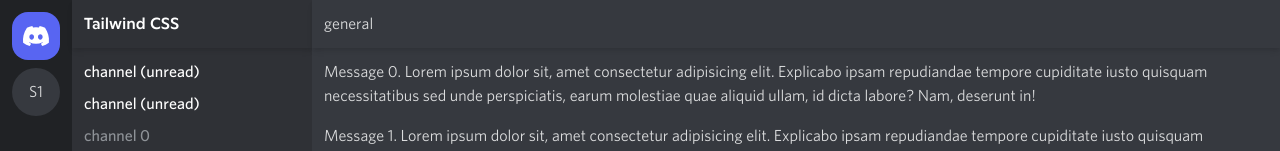
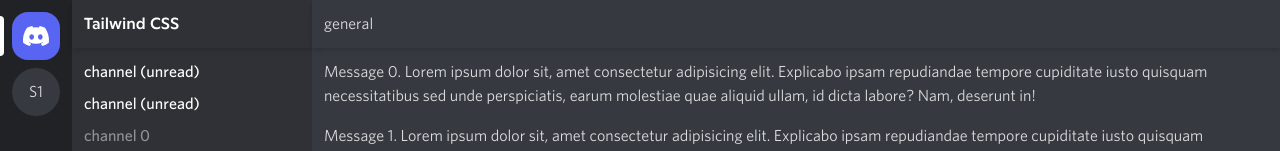
Before and after one commit to nboraxxd/discord-ui, a Next.js app: page / in a window 1280 px wide. Shown: the top 151 px of the page. Built offline with nearby package versions, Linux system fonts and the light colour scheme.

Commit message:
Building the active indicator

```diff
--- a/pages/_app.js
+++ b/pages/_app.js
@@ -18,17 +18,31 @@
       <div className="flex h-screen text-gray-100">
         <div className="space-y-2 overflow-y-scroll bg-gray-900 p-3 scrollbar-hide">
           <Link href="/">
-            <a
+            <a className="group relative block">
+              <div className="absolute -left-3 flex h-full items-center">
+                <div
+                  className={clsx(
+                    'w-1 origin-left rounded-r bg-white transition-all duration-200 ',
+                    { 'h-10 scale-100 opacity-100': router.pathname === '/' },
+                    { 'h-5 scale-0 opacity-0 group-hover:scale-100 group-hover:opacity-100': router.pathname !== '/' }
+                  )}
+                ></div>
+              </div>
+
+              <div className="group-active:translate-y-px">
+                <div
                   className={clsx(
                     'flex h-12 w-12 items-center justify-center bg-gray-700 transition-all duration-200',
                     { 'rounded-2xl bg-brand text-white': router.pathname === '/' },
                     {
-                  'rounded-3xl text-gray-100 hover:rounded-2xl hover:bg-brand hover:text-white':
+                      'rounded-3xl text-gray-100 group-hover:rounded-2xl group-hover:bg-brand group-hover:text-white':
                         router.pathname !== '/',
                     }
                   )}
                 >
                   <DiscordIcon className="h-5 w-7" />
+                </div>
+              </div>
             </a>
           </Link>
           <Link href="/servers/1">
```
Lines whose indentation alone changed are shown as unchanged.
